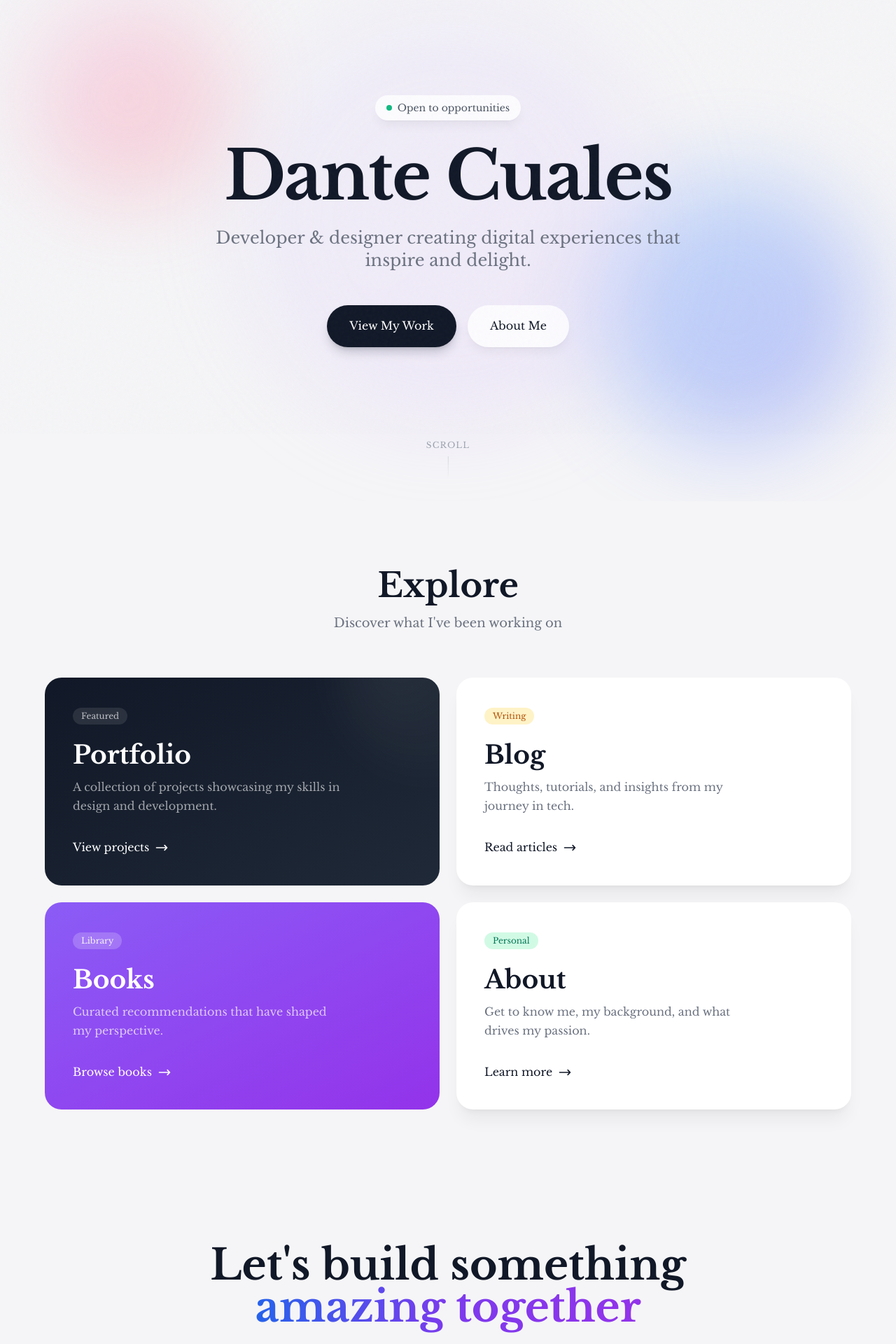
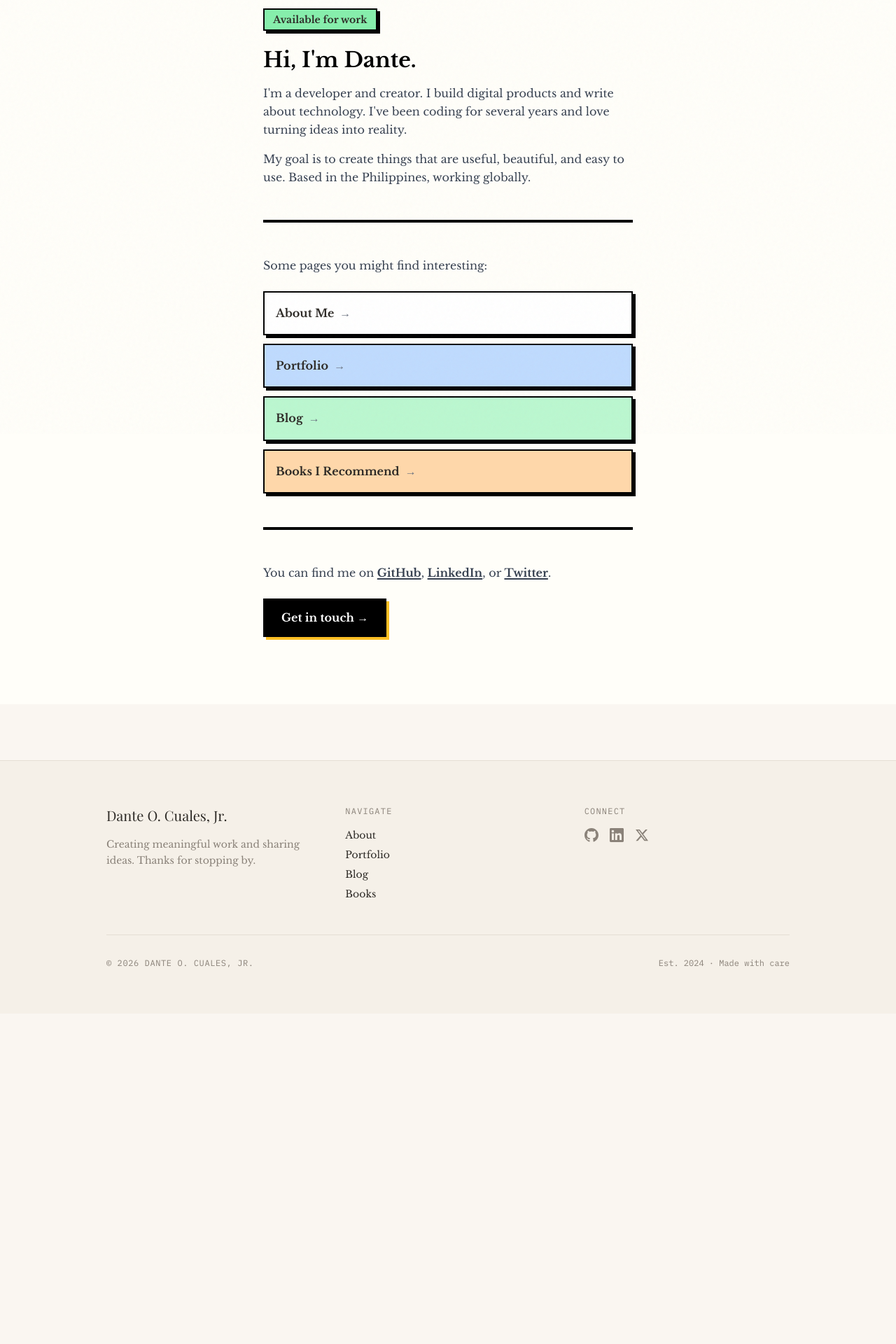
Before and after one commit to danteocualesjr/personal-website2, a Next.js app: page / in a window 1280 px wide. Shown: the part 180-2100 px from the top of the page at 70% size. After the commit the page ends 1628 px from the top, so only its background shows below. Built offline with nearby package versions, Linux system fonts and the light colour scheme; a web font is replaced by a local one.

Commit message:
trying a different ui

```diff
--- a/app/page.tsx
+++ b/app/page.tsx
@@ -2,174 +2,90 @@ import Link from 'next/link'
 
 export default function Home() {
   return (
-    <div className="min-h-screen bg-[#f5f5f7]">
-      {/* Hero */}
-      <section className="relative min-h-screen flex items-center justify-center overflow-hidden">
-        {/* Floating gradient blobs */}
-        <div className="absolute top-20 left-10 w-72 h-72 bg-gradient-to-br from-pink-300 to-rose-400 rounded-full blur-3xl opacity-30 animate-pulse" />
-        <div className="absolute bottom-20 right-10 w-96 h-96 bg-gradient-to-br from-blue-300 to-indigo-400 rounded-full blur-3xl opacity-30 animate-pulse" style={{ animationDelay: '1s' }} />
-        <div className="absolute top-1/2 left-1/2 -translate-x-1/2 -translate-y-1/2 w-[600px] h-[600px] bg-gradient-to-br from-violet-200 to-purple-300 rounded-full blur-3xl opacity-20" />
+    <div className="min-h-screen bg-[#fffef9]">
+      <main className="max-w-xl mx-auto px-6 py-16 md:py-24">
+        {/* Introduction */}
+        <section className="mb-12">
+          <div className="inline-block px-3 py-1 bg-green-300 border-2 border-black text-sm font-bold mb-6 shadow-[4px_4px_0px_0px_rgba(0,0,0,1)]">
+            Available for work
+          </div>
+          <h1 className="text-3xl font-bold text-black mb-4">
+            Hi, I'm Dante.
+          </h1>
+          <p className="text-gray-700 leading-relaxed mb-4">
+            I'm a developer and creator. I build digital products and write about technology. I've been coding for several years and love turning ideas into reality.
+          </p>
+          <p className="text-gray-700 leading-relaxed">
+            My goal is to create things that are useful, beautiful, and easy to use. Based in the Philippines, working globally.
+          </p>
+        </section>
 
-        <div className="relative z-10 text-center px-6 max-w-4xl">
-          <div className="inline-flex items-center gap-2 px-4 py-2 bg-white/80 backdrop-blur-sm rounded-full shadow-lg shadow-black/5 mb-8">
-            <span className="w-2 h-2 bg-emerald-500 rounded-full animate-pulse" />
-            <span className="text-sm font-medium text-gray-600">Open to opportunities</span>
-          </div>
+        <hr className="border-2 border-black mb-12" />
 
-          <h1 className="text-6xl sm:text-7xl md:text-8xl font-semibold text-gray-900 tracking-tight mb-6">
-            Dante Cuales
-          </h1>
-
-          <p className="text-xl sm:text-2xl text-gray-500 max-w-2xl mx-auto mb-12 leading-relaxed">
-            Developer & designer creating digital experiences that inspire and delight.
+        {/* Featured Links */}
+        <section className="mb-12">
+          <p className="text-gray-700 leading-relaxed mb-6">
+            Some pages you might find interesting:
           </p>
-
-          <div className="flex flex-col sm:flex-row gap-4 justify-center">
+          <div className="space-y-3">
+            <Link
+              href="/about"
+              className="block p-4 bg-white border-2 border-black shadow-[4px_4px_0px_0px_rgba(0,0,0,1)] hover:shadow-none hover:translate-x-1 hover:translate-y-1 transition-all"
+            >
+              <span className="font-bold">About Me</span>
+              <span className="text-gray-500 ml-2">→</span>
+            </Link>
             <Link
               href="/portfolio"
-              className="px-8 py-4 bg-gray-900 text-white rounded-full font-medium hover:bg-gray-800 transition-all hover:scale-105 hover:shadow-xl shadow-lg shadow-gray-900/20"
+              className="block p-4 bg-blue-200 border-2 border-black shadow-[4px_4px_0px_0px_rgba(0,0,0,1)] hover:shadow-none hover:translate-x-1 hover:translate-y-1 transition-all"
             >
-              View My Work
+              <span className="font-bold">Portfolio</span>
+              <span className="text-gray-500 ml-2">→</span>
             </Link>
             <Link
-              href="/about"
-              className="px-8 py-4 bg-white/80 backdrop-blur-sm text-gray-900 rounded-full font-medium hover:bg-white transition-all hover:scale-105 shadow-lg shadow-black/5"
+              href="/blog"
+              className="block p-4 bg-green-200 border-2 border-black shadow-[4px_4px_0px_0px_rgba(0,0,0,1)] hover:shadow-none hover:translate-x-1 hover:translate-y-1 transition-all"
             >
-              About Me
+              <span className="font-bold">Blog</span>
+              <span className="text-gray-500 ml-2">→</span>
+            </Link>
+            <Link
+              href="/books"
+              className="block p-4 bg-orange-200 border-2 border-black shadow-[4px_4px_0px_0px_rgba(0,0,0,1)] hover:shadow-none hover:translate-x-1 hover:translate-y-1 transition-all"
+            >
+              <span className="font-bold">Books I Recommend</span>
+              <span className="text-gray-500 ml-2">→</span>
             </Link>
           </div>
-        </div>
+        </section>
 
-        {/* Scroll indicator */}
-        <div className="absolute bottom-8 left-1/2 -translate-x-1/2 flex flex-col items-center gap-2 text-gray-400">
-          <span className="text-xs tracking-widest uppercase">Scroll</span>
-          <div className="w-px h-8 bg-gradient-to-b from-gray-300 to-transparent" />
-        </div>
-      </section>
+        <hr className="border-2 border-black mb-12" />
 
-      {/* Cards Section */}
-      <section className="py-24 px-6">
-        <div className="max-w-6xl mx-auto">
-          <div className="text-center mb-16">
-            <h2 className="text-4xl sm:text-5xl font-semibold text-gray-900 mb-4">Explore</h2>
-            <p className="text-gray-500 text-lg">Discover what I've been working on</p>
-          </div>
-
-          <div className="grid md:grid-cols-2 gap-6">
-            {/* Portfolio Card */}
-            <Link
-              href="/portfolio"
-              className="group relative bg-gradient-to-br from-gray-900 to-gray-800 rounded-3xl p-8 sm:p-10 overflow-hidden hover:scale-[1.02] transition-transform duration-500"
-            >
-              <div className="absolute inset-0 bg-gradient-to-br from-blue-600/20 to-purple-600/20 opacity-0 group-hover:opacity-100 transition-opacity duration-500" />
-              <div className="absolute top-0 right-0 w-64 h-64 bg-gradient-to-br from-white/10 to-transparent rounded-full blur-2xl -translate-y-1/2 translate-x-1/2" />
-              <div className="relative z-10">
-                <span className="inline-block px-3 py-1 bg-white/10 backdrop-blur-sm rounded-full text-white/70 text-xs font-medium mb-6">
-                  Featured
-                </span>
-                <h3 className="text-3xl sm:text-4xl font-semibold text-white mb-3">Portfolio</h3>
-                <p className="text-white/60 mb-8 max-w-sm">A collection of projects showcasing my skills in design and development.</p>
-                <span className="inline-flex items-center gap-2 text-white font-medium group-hover:gap-3 transition-all">
-                  View projects
-                  <svg className="w-5 h-5" fill="none" stroke="currentColor" viewBox="0 0 24 24">
-                    <path strokeLinecap="round" strokeLinejoin="round" strokeWidth={2} d="M17 8l4 4m0 0l-4 4m4-4H3" />
-                  </svg>
-                </span>
-              </div>
-            </Link>
-
-            {/* Blog Card */}
-            <Link
-              href="/blog"
-              className="group bg-white rounded-3xl p-8 sm:p-10 shadow-xl shadow-black/5 hover:shadow-2xl hover:shadow-black/10 hover:scale-[1.02] transition-all duration-500"
-            >
-              <span className="inline-block px-3 py-1 bg-amber-100 text-amber-700 rounded-full text-xs font-medium mb-6">
-                Writing
-              </span>
-              <h3 className="text-3xl sm:text-4xl font-semibold text-gray-900 mb-3">Blog</h3>
-              <p className="text-gray-500 mb-8 max-w-sm">Thoughts, tutorials, and insights from my journey in tech.</p>
-              <span className="inline-flex items-center gap-2 text-gray-900 font-medium group-hover:gap-3 transition-all">
-                Read articles
-                <svg className="w-5 h-5" fill="none" stroke="currentColor" viewBox="0 0 24 24">
-                  <path strokeLinecap="round" strokeLinejoin="round" strokeWidth={2} d="M17 8l4 4m0 0l-4 4m4-4H3" />
-                </svg>
-              </span>
-            </Link>
-
-            {/* Books Card */}
-            <Link
-              href="/books"
-              className="group bg-gradient-to-br from-violet-500 to-purple-600 rounded-3xl p-8 sm:p-10 hover:scale-[1.02] transition-transform duration-500"
-            >
-              <span className="inline-block px-3 py-1 bg-white/20 backdrop-blur-sm rounded-full text-white/90 text-xs font-medium mb-6">
-                Library
-              </span>
-              <h3 className="text-3xl sm:text-4xl font-semibold text-white mb-3">Books</h3>
-              <p className="text-white/70 mb-8 max-w-sm">Curated recommendations that have shaped my perspective.</p>
-              <span className="inline-flex items-center gap-2 text-white font-medium group-hover:gap-3 transition-all">
-                Browse books
-                <svg className="w-5 h-5" fill="none" stroke="currentColor" viewBox="0 0 24 24">
-                  <path strokeLinecap="round" strokeLinejoin="round" strokeWidth={2} d="M17 8l4 4m0 0l-4 4m4-4H3" />
-                </svg>
-              </span>
-            </Link>
-
-            {/* About Card */}
-            <Link
-              href="/about"
-              className="group bg-white rounded-3xl p-8 sm:p-10 shadow-xl shadow-black/5 hover:shadow-2xl hover:shadow-black/10 hover:scale-[1.02] transition-all duration-500"
-            >
-              <span className="inline-block px-3 py-1 bg-emerald-100 text-emerald-700 rounded-full text-xs font-medium mb-6">
-                Personal
-              </span>
-              <h3 className="text-3xl sm:text-4xl font-semibold text-gray-900 mb-3">About</h3>
-              <p className="text-gray-500 mb-8 max-w-sm">Get to know me, my background, and what drives my passion.</p>
-              <span className="inline-flex items-center gap-2 text-gray-900 font-medium group-hover:gap-3 transition-all">
-                Learn more
-                <svg className="w-5 h-5" fill="none" stroke="currentColor" viewBox="0 0 24 24">
-                  <path strokeLinecap="round" strokeLinejoin="round" strokeWidth={2} d="M17 8l4 4m0 0l-4 4m4-4H3" />
-                </svg>
-              </span>
-            </Link>
-          </div>
-        </div>
-      </section>
-
-      {/* CTA Section */}
-      <section className="py-24 px-6">
-        <div className="max-w-4xl mx-auto text-center">
-          <h2 className="text-4xl sm:text-5xl md:text-6xl font-semibold text-gray-900 mb-6">
-            Let's build something<br />
-            <span className="bg-gradient-to-r from-blue-600 via-violet-600 to-purple-600 bg-clip-text text-transparent">
-              amazing together
-            </span>
-          </h2>
-          <p className="text-xl text-gray-500 mb-10 max-w-2xl mx-auto">
-            Whether you have a project in mind or just want to chat, I'd love to hear from you.
+        {/* Connect */}
+        <section>
+          <p className="text-gray-700 leading-relaxed mb-6">
+            You can find me on{' '}
+            <a href="https://github.com" target="_blank" rel="noopener noreferrer" className="font-bold underline decoration-2 underline-offset-2 hover:bg-yellow-300">
+              GitHub
+            </a>
+            ,{' '}
+            <a href="https://linkedin.com" target="_blank" rel="noopener noreferrer" className="font-bold underline decoration-2 underline-offset-2 hover:bg-yellow-300">
+              LinkedIn
+            </a>
+            , or{' '}
+            <a href="https://twitter.com" target="_blank" rel="noopener noreferrer" className="font-bold underline decoration-2 underline-offset-2 hover:bg-yellow-300">
+              Twitter
+            </a>
+            .
           </p>
           <Link
             href="/contact"
-            className="inline-flex items-center gap-3 px-10 py-5 bg-gray-900 text-white rounded-full font-medium text-lg hover:bg-gray-800 transition-all hover:scale-105 hover:shadow-xl shadow-lg shadow-gray-900/20"
+            className="inline-block px-6 py-3 bg-black text-white font-bold border-2 border-black shadow-[4px_4px_0px_0px_rgba(251,191,36,1)] hover:shadow-none hover:translate-x-1 hover:translate-y-1 transition-all"
           >
-            Get in Touch
-            <svg className="w-5 h-5" fill="none" stroke="currentColor" viewBox="0 0 24 24">
-              <path strokeLinecap="round" strokeLinejoin="round" strokeWidth={2} d="M17 8l4 4m0 0l-4 4m4-4H3" />
-            </svg>
+            Get in touch →
           </Link>
-        </div>
-      </section>
-
-      {/* Footer */}
-      <footer className="py-12 px-6 border-t border-gray-200">
-        <div className="max-w-6xl mx-auto flex flex-col sm:flex-row items-center justify-between gap-4 text-sm text-gray-500">
-          <p>© 2024 Dante Cuales. All rights reserved.</p>
-          <div className="flex items-center gap-6">
-            <a href="https://github.com" target="_blank" rel="noopener noreferrer" className="hover:text-gray-900 transition-colors">GitHub</a>
-            <a href="https://linkedin.com" target="_blank" rel="noopener noreferrer" className="hover:text-gray-900 transition-colors">LinkedIn</a>
-            <a href="https://twitter.com" target="_blank" rel="noopener noreferrer" className="hover:text-gray-900 transition-colors">Twitter</a>
-          </div>
-        </div>
-      </footer>
+        </section>
+      </main>
     </div>
   )
 }
```
